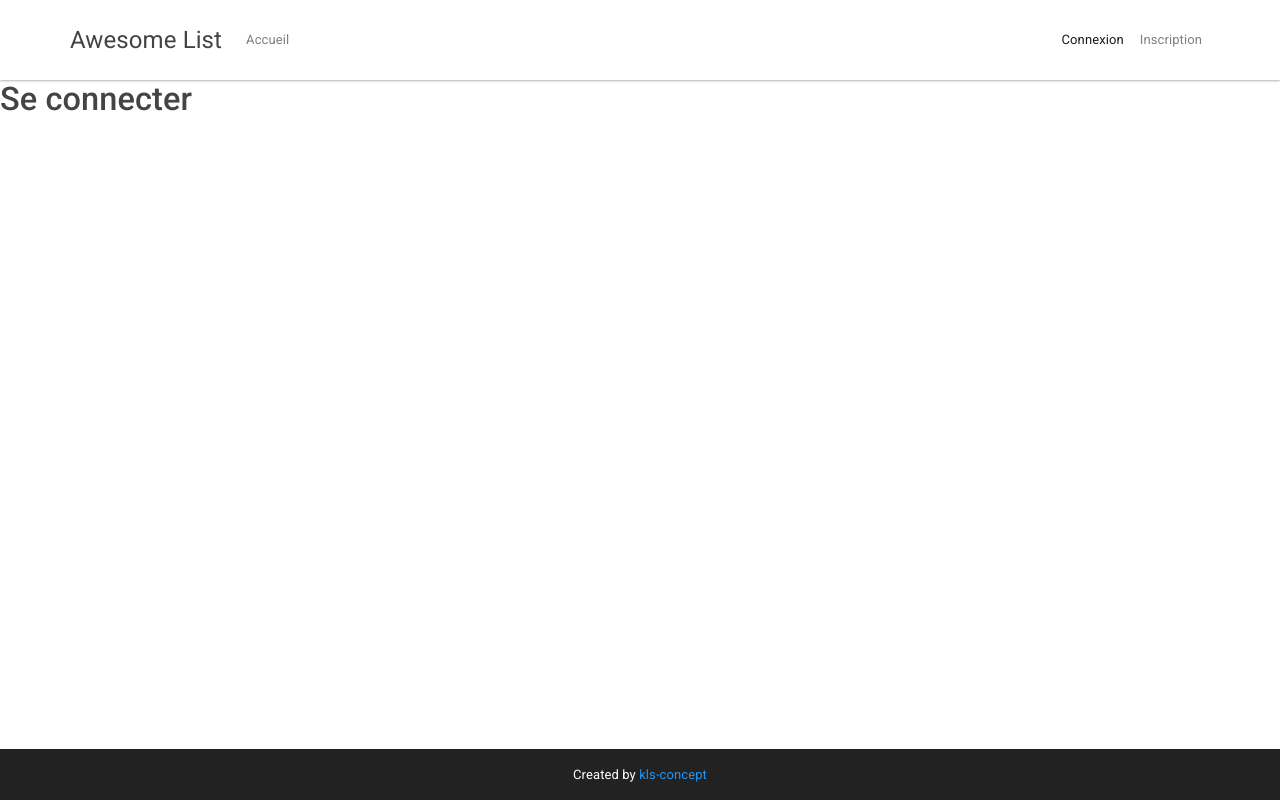
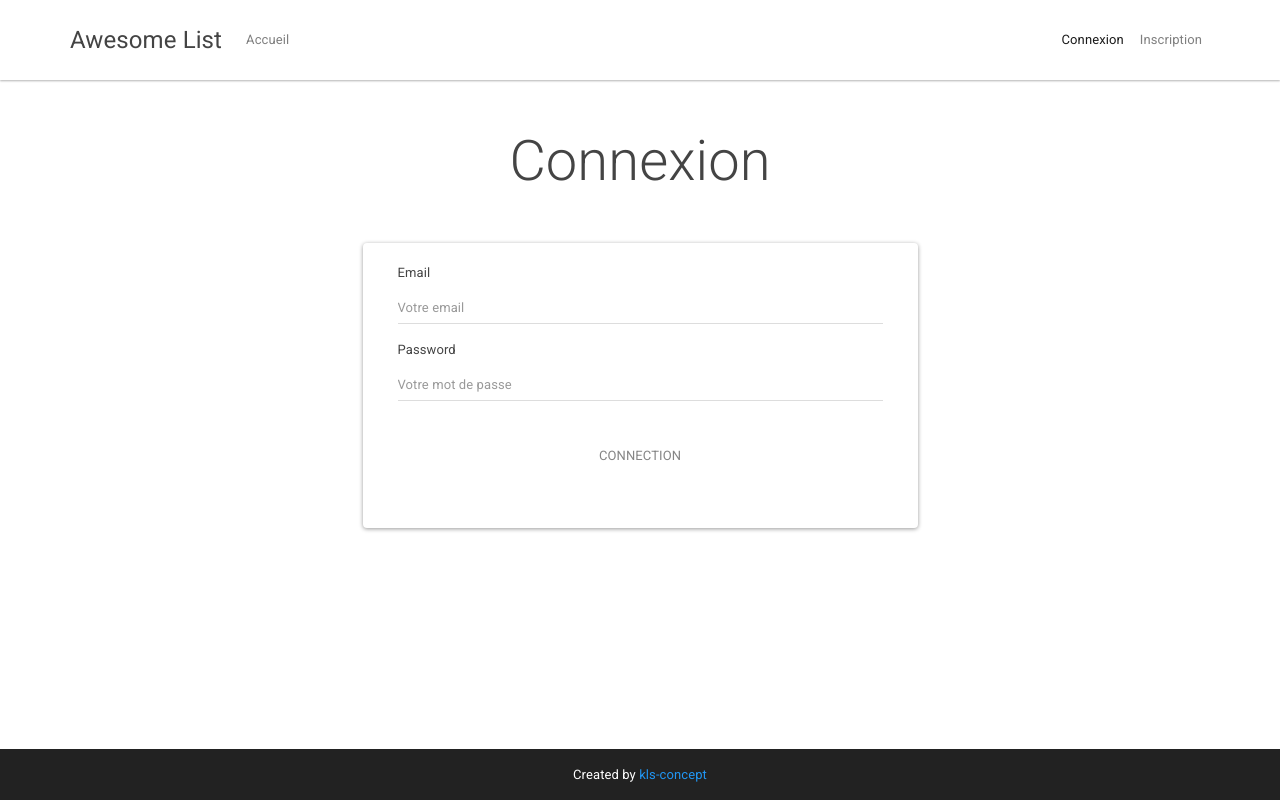
Before and after one commit to Kulas-Frederic/awesome-list, an Angular app: page /login in a window 1280 px wide. Built offline with nearby package versions, Linux system fonts and the light colour scheme; no server answers.

Commit message:
add connexion form

```diff
--- /dev/null
+++ b/src/app/public/login/login-form/login-form.component.html
@@ -0,0 +1,66 @@
+<form
+ novalidate
+ [formGroup]="loginForm"
+ (ngSubmit)="submit()"
+ class="card-body"
+>
+
+    <!-- Le champ de l’adresse email. -->
+    <div class="form-group">
+        <label for="email">Email</label>
+        <input
+        id="email"
+        type="email"
+        formControlName="email"
+        class="form-control"
+        placeholder="Votre email"
+        autocorrect="off"
+        autocomplete="off"
+        />
+        <small *ngIf="email.errors && email.dirty" class="form-text text-muted">
+            <span [hidden]="!email.errors.required">
+             Email requis.
+            </span>
+            <span [hidden]="!email.errors.email">
+             Entrez une adresse email valide.
+            </span>
+        </small>
+    </div>
+
+    <!-- Champ du mot de passe -->
+    <div class="form-group">
+        <label for="password">Password</label>
+        <input
+        id="password"
+        type="password"
+        formControlName="password"
+        class="form-control"
+        placeholder="Votre mot de passe"
+        />
+        <small
+        *ngIf="password.errors && password.dirty"
+        class="form-text text-muted">
+        <span [hidden]="!password.errors.required">
+         Mot de passe requis.
+        </span>
+        <span [hidden]="!password.errors.minlength">
+         Le mot de passe doit faire plus de 6 caractères.
+        </span>
+        <span [hidden]="!password.errors.maxlength">
+         Le mot de passe doit faire moins de 20 caractères.
+        </span>
+       </small>
+    </div>
+
+    <!-- Bouton pour soumettre le formulaire -->
+    <p class="text-center py-3">
+        <button
+        type="submit"
+        class="btn"
+        [disabled]="!loginForm.valid"
+        [ngClass]=
+        "{'btn-success':loginForm.valid,'btn-default':!loginForm.valid}">
+         Connection
+       </button>
+   </p>
+</form>
--- /dev/null
+++ b/src/app/public/login/login-form/login-form.component.ts
@@ -0,0 +1,41 @@
+import { Component, OnInit } from '@angular/core';
+import { Router } from '@angular/router';
+import { FormGroup, FormBuilder, Validators } from '@angular/forms';
+
+@Component({
+ selector: 'al-login-form',
+ templateUrl: './login-form.component.html',
+ styles: []
+})
+export class LoginFormComponent implements OnInit {
+
+ loginForm: FormGroup;
+
+ constructor(
+  private fb: FormBuilder,
+  private router: Router) { }
+
+  ngOnInit() {
+    this.loginForm = this.fb.group({
+     'email': ['', [
+       Validators.required,
+       Validators.email
+     ]],
+     'password': ['', [
+       Validators.required,
+       Validators.minLength(6),
+       Validators.maxLength(20)
+     ]]
+    });
+   }
+
+ get email() { return this.loginForm.get('email') }
+ get password() { return this.loginForm.get('password') }
+
+ submit() {
+  console.info(this.email.value);
+  console.info(this.password.value);
+  this.router.navigate(['/app/dashboard']);
+ }
+
+}
--- a/src/app/public/login/login.module.ts
+++ b/src/app/public/login/login.module.ts
@@ -2,11 +2,12 @@ import { NgModule } from '@angular/core';
 import { SharedModule } from 'src/app/shared/shared.module';
 import { LoginComponent } from './login/login.component';
 import { LoginRoutingModule } from './login-routing.module';
+import { LoginFormComponent } from './login-form/login-form.component';
 
 
 
 @NgModule({
-  declarations: [],
+  declarations: [LoginComponent, LoginFormComponent],
   imports: [
     SharedModule,
     LoginRoutingModule
--- a/src/app/public/login/login/login.component.html
+++ b/src/app/public/login/login/login.component.html
@@ -1 +1,7 @@
-<h1>Se connecter</h1>
+<h1 class="text-center display-4 my-5">Connexion</h1>
+ <div class="container">
+  <div class="col-6 card mx-auto">
+  <!-- On intègre notre nouveau formulaire dans un composant de page -->
+  <al-login-form></al-login-form>
+ </div>
+</div>
```
